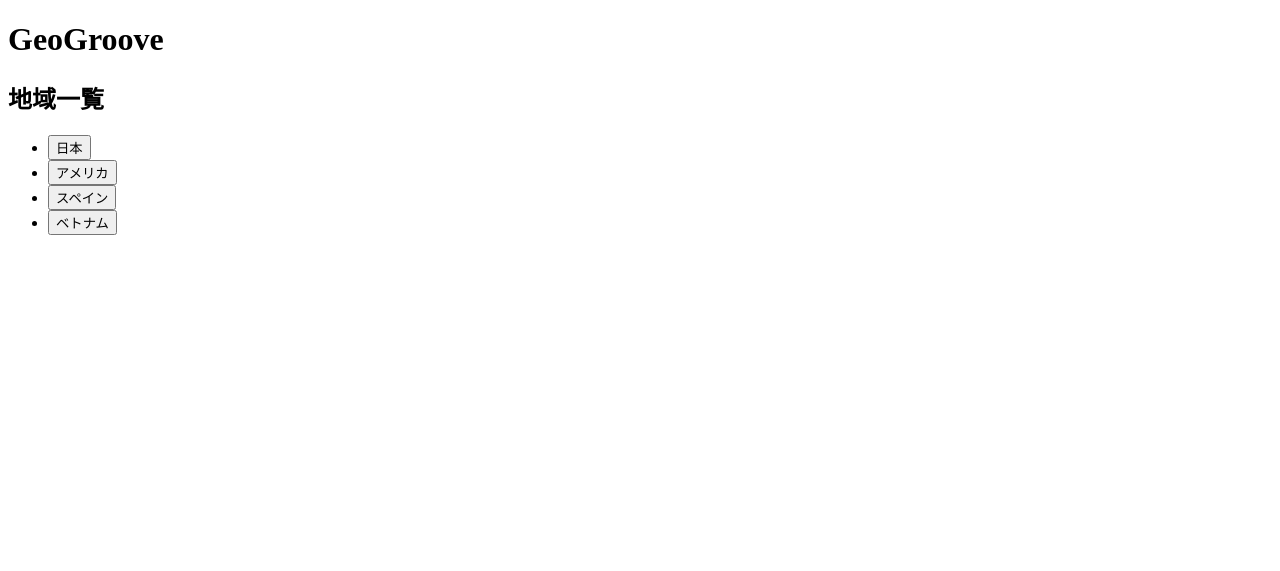
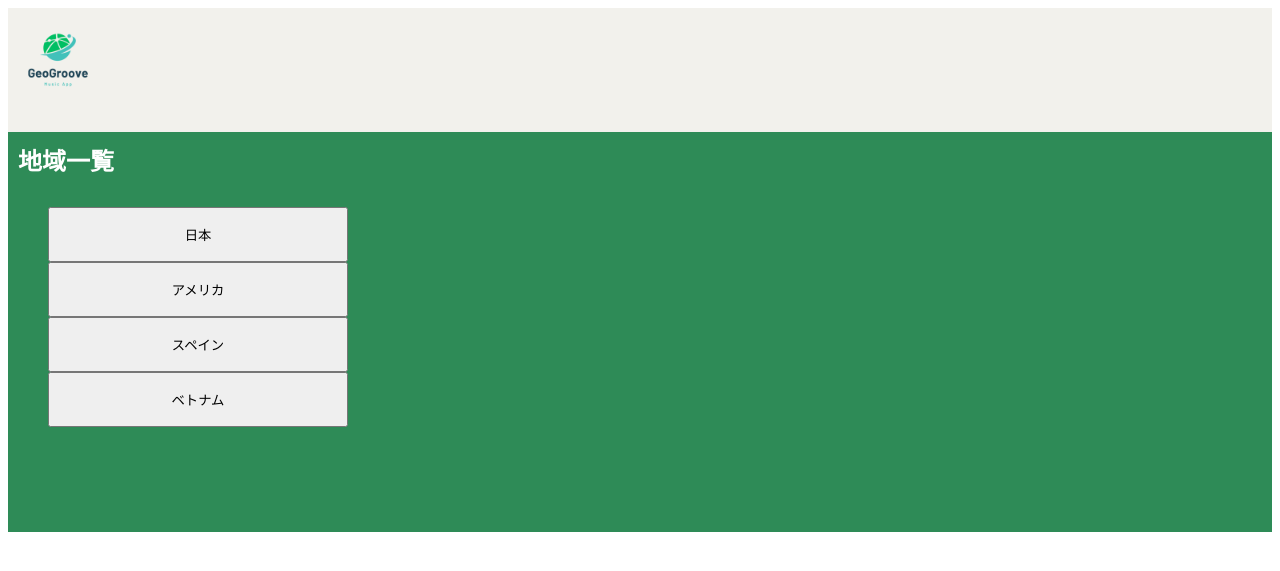
Before and after one commit to Tmokuzu/GeoGroove, a Django app: page / in a window 1280 px wide. Shown: the top 571 px of the page. Run offline with Django 4.2, Linux system fonts and the light colour scheme.

Commit message:
CSS作成

```diff
--- /dev/null
+++ b/mysite/mysite/static/index.css
@@ -0,0 +1,29 @@
+header {
+    background-color: #f2f1ec;
+}
+
+header img {
+    width: auto;
+    height: 100px;
+}
+
+main {
+    width: auto;
+    height: 400px;
+    background-color: seagreen;
+}
+
+h2 {
+    padding: 10px;
+    color: white
+}
+
+.area-list li {
+    list-style: none;
+}
+
+button {
+    display: block;
+    width: 300px;
+    padding: 16px;
+}
--- a/mysite/templates/index.html
+++ b/mysite/templates/index.html
@@ -3,11 +3,12 @@
   <head>
     <meta charset="UTF-8" />
     <meta name="viewport" content="width=device-width, initial-scale=1.0" />
+    <link rel="stylesheet" href="../mysite/static/index.css">
     <title>GeoGroove</title>
   </head>
   <body>
     <header>
-      <h1>GeoGroove</h1>
+      <img src="../mysite/static/images/2.png" alt="ロゴ">
       <main>
         <h2>地域一覧</h2>
         <form action="./test.html" method="post">
```
Also changed, not shown: mysite/mysite/static/images/2.png (added).
